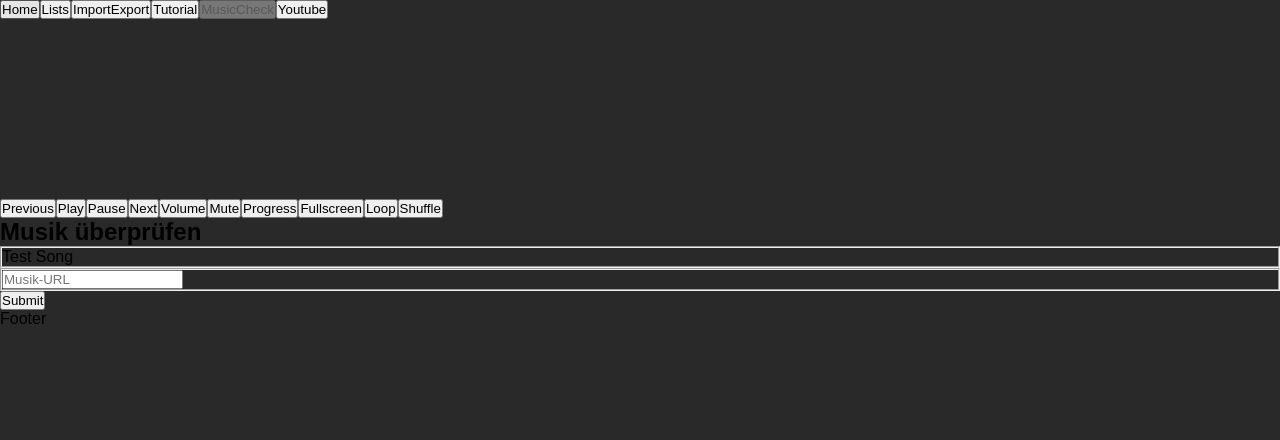
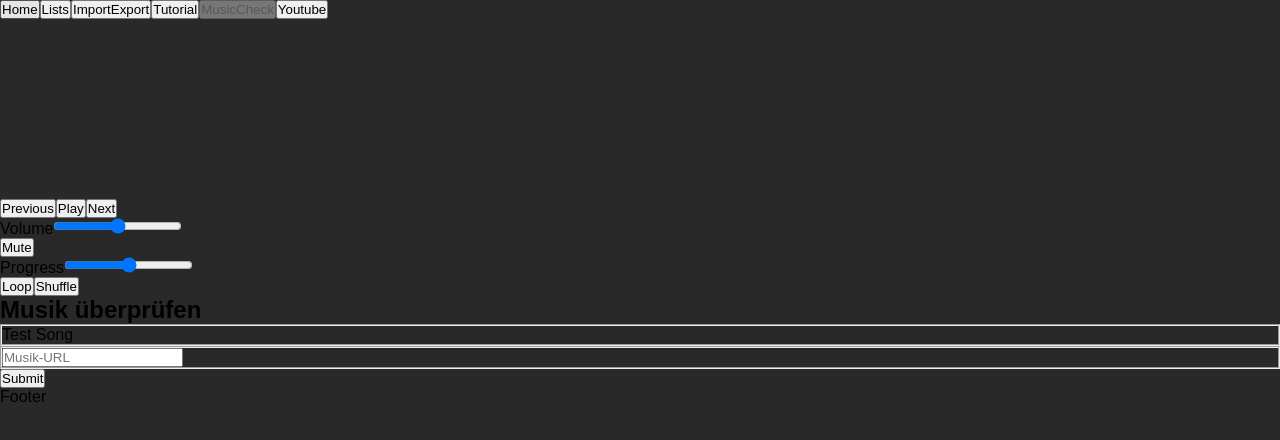
Before and after one commit to MSRMatrix/Media-player, a React (Vite) app: page /music-check in a window 1280 px wide. Shown: the top 440 px of the page. Built offline with nearby package versions, Linux system fonts and the light colour scheme.

Commit message:
add volume slider, play and stop in one button

```diff
--- a/src/elements/Button.jsx
+++ b/src/elements/Button.jsx
@@ -1,5 +1,5 @@
-const Button = ({text, classname}) => {
-    return <button className={classname}>{text || "N/A"}</button>
+const Button = ({text, classname, onClick}) => {
+    return <button className={classname} onClick={onClick}>{text || "N/A"}</button>
 };
 
 export default Button;
--- /dev/null
+++ b/src/elements/Input.jsx
@@ -0,0 +1,19 @@
+const Input = ({ text, classname, onChange, rangeValue }) => {
+  return (
+    <div className={classname}>
+      <label htmlFor="">{text || "N/A"}</label>
+      <input
+        type="range"
+        name=""
+        id=""
+        min={0}
+        max={1}
+        step={0.01}
+        value={rangeValue}
+        onChange={(e) => onChange(e)}
+      />
+    </div>
+  );
+};
+
+export default Input;
--- a/src/features/videoplayer/Videoplayer.jsx
+++ b/src/features/videoplayer/Videoplayer.jsx
@@ -3,65 +3,79 @@ import ReactPlayer from "react-player";
 import { PlaylistContext } from "../../context/PlaylistContext";
 import { PlayerModeContext } from "../../context/PlayerModeContext";
 import Button from "../../elements/Button";
+import Input from "../../elements/Input";
 
 const Videoplayer = ({ checkStatus, setCheckStatus }) => {
-  const { playerMode } = useContext(PlayerModeContext);
+  const { playerMode, setPlayerMode } = useContext(PlayerModeContext);
   const { playlistContext } = useContext(PlaylistContext);
   //   PlayerMode und Status zusammenlegen
   // Dinge wie Loop etc einfügen
   const [videoTitle, setVideoTitle] = useState("");
+  const [volume, setVolume] = useState(0.5)
   const currentSong = playlistContext;
 
   const playerButtons = [
     {
+      element: "button",
       id: "previous",
       text: "Previous",
     },
     {
-      id: "play",
-      text: "Play",
+      element: "button",
+      id: !playerMode.play ? "play" : "pause",
+      text: !playerMode.play ?"Play" : "Pause",
+      onClick: () =>
+  setPlayerMode((prev) => ({
+    ...prev,
+    play: !prev.play,
+  }))
     },
     {
-      id: "pause",
-      text: "Pause",
-    },
-    {
+      element: "button",
       id: "next",
       text: "Next",
     },
     {
+      element: "input",
       id: "volume",
       text: "Volume",
+      rangeValue: volume,
+       onChange: (e) => setVolume(Number(e.target.value)),
     },
     {
+      element: "button",
       id: "mute",
       text: "Mute",
+      onClick: () => setVolume(volume === 0 ? 0.5 : 0)
     },
     {
+      element: "input",
       id: "progress",
       text: "Progress",
+      // onChange: "",
     },
     {
-      id: "fullscreen",
-      text: "Fullscreen",
-    },
-    {
+      element: "button",
       id: "loop",
       text: "Loop",
     },
     {
+      element: "button",
       id: "shuffle",
       text: "Shuffle",
     },
   ];
+  console.log(playerMode.play);
+
   const playerRef = useRef(null);
-console.log(videoTitle);
+console.log(playerMode);
 
   return (
     <div ref={playerRef}>
       <ReactPlayer
         ref={playerRef}
         src={currentSong?.url}
+        volume={volume}
         onReady={() => {
           const title = playerRef.current?.api?.videoTitle;
           setVideoTitle(title);
@@ -76,7 +90,10 @@ console.log(videoTitle);
         }}
       />
       {playerButtons.map((item) => (
-        <Button text={item.text} key={item.id} classname={"button"} />
+        item.element === "button" ? (<Button text={item.text} key={item.id} classname={"button"} onClick={item.onClick} />)
+        : item.element === "input" ? (<Input rangeValue={item.rangeValue} text={item.text} key={item.id} classname={"button"} onChange={item.onChange} />)
+        : <></>
+
       ))}
       {playerMode.mode === "test" ? (
         <>{videoTitle && <h2>{videoTitle}</h2>}</>
```
